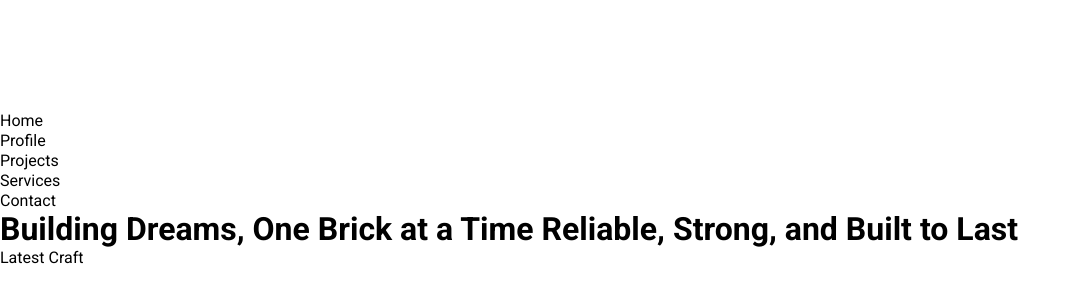
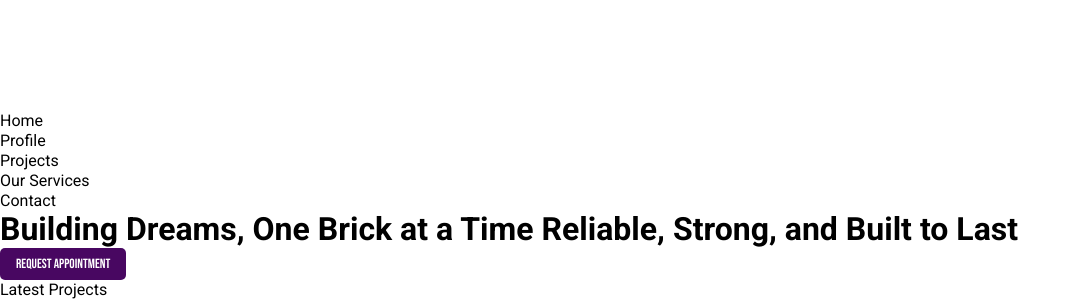
Before and after one commit to melvzz1204/MMC, a React (Vite) app: page / in a window 1280 px wide. Shown: the part 3956-4256 px from the top of the page, without its empty margins (0-1081 px from the left). Before the commit the page ends 4224 px from the top, so only its background shows below. Built offline with nearby package versions, Linux system fonts and the light colour scheme; a web font is replaced by a local one.

Commit message:
second commit

```diff
--- a/src/Sidepanel.jsx
+++ b/src/Sidepanel.jsx
@@ -1,26 +1,32 @@
-import './css/sidepanel.css'
-import Closebtn from './assets/close.svg'
-import { useState } from 'react';
-
-
+import "./css/sidepanel.css";
+import Closebtn from "./assets/close.svg";
+import { useState } from "react";
 
 export default function Sidepanel() {
-const [close, setClose] = useState (true);
+  const [close, setClose] = useState(true);
   return (
     <div className="sidepanel-main-container">
-        {close && ( <ul >
-            <img src={Closebtn} alt="" className='img-close-btn' onClick={() => {setClose(false) }} />
+      {close && (
+        <ul>
+          <img
+            src={Closebtn}
+            alt=""
+            className="img-close-btn"
+            onClick={() => {
+              setClose(false);
+            }}
+          />
           <li>Home</li>
           <hr />
           <li>Profile</li>
           <hr />
           <li>Projects</li>
           <hr />
-            <li>Services</li>
+          <li>Our Services</li>
           <hr />
           <li>Contact</li>
         </ul>
       )}
     </div>
-  )
+  );
 }
--- a/src/content.jsx
+++ b/src/content.jsx
@@ -1,11 +1,17 @@
-import './css/content.css'
+import "./css/content.css";
 
 export default function content() {
   return (
-    <div className='main-content-container'>
-        <h1 className="content-title-head">Building Dreams, One Brick at a Time Reliable, Strong, and Built to Last</h1>
-        <span>Latest Craft</span>
-        <hr className='hrhr' />
-    </div>
-  )
+    <>
+      <div className="main-content-container">
+        <h1 className="content-title-head">
+          Building Dreams, One Brick at a Time Reliable, Strong, and Built to
+          Last
+        </h1>
+        <button className="primary-btn btn-content">Request Appointment</button>
+      </div>
+      <span>Latest Projects</span>
+      <hr className="hrhr" />
+    </>
+  );
 }
--- a/src/css/content.css
+++ b/src/css/content.css
@@ -27,4 +27,7 @@ div span {
     opacity: 70%;
 
 }
+ .btn-content{
+    margin: auto 30%;
 }
+}
--- a/src/css/normalize.css
+++ b/src/css/normalize.css
@@ -20,3 +20,16 @@ hr {
   color: #ffffff;
   background-color: #ffffff;
 }
+.primary-btn{
+  background-color: #480761;
+  font-family: "Bebas Neue", serif;
+  color: white;
+  padding: 0.5rem 1rem;
+  border-radius: 5px;
+  cursor: pointer;
+  transition: all 0.5s ease;
+}
+.primary-btn:hover{
+  background-color: #e08906;
+  transform: translateY(-2px);
+}
```
Also changed, not shown: src/App.jsx (+6 -9 lines). Lines whose indentation alone changed are shown as unchanged.
